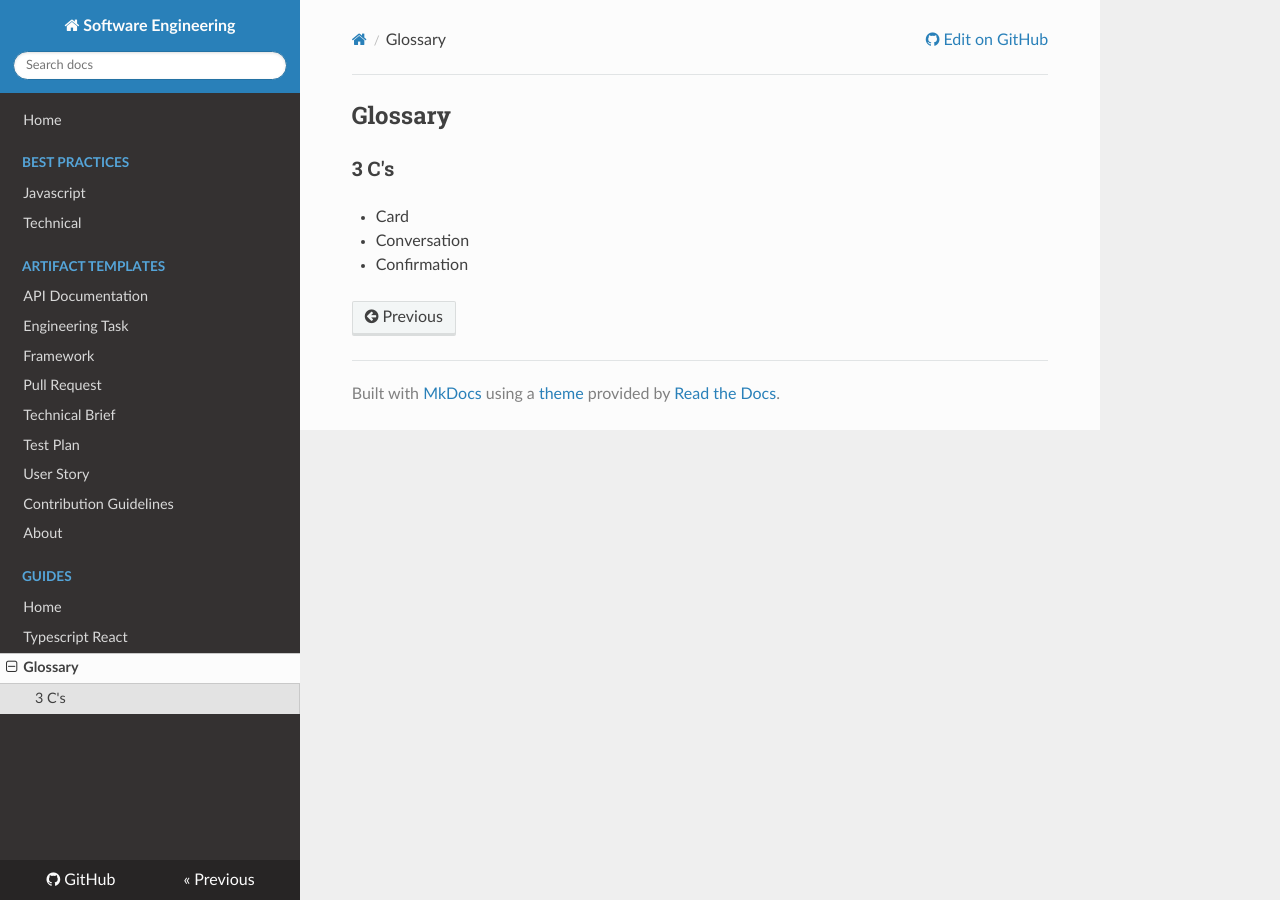
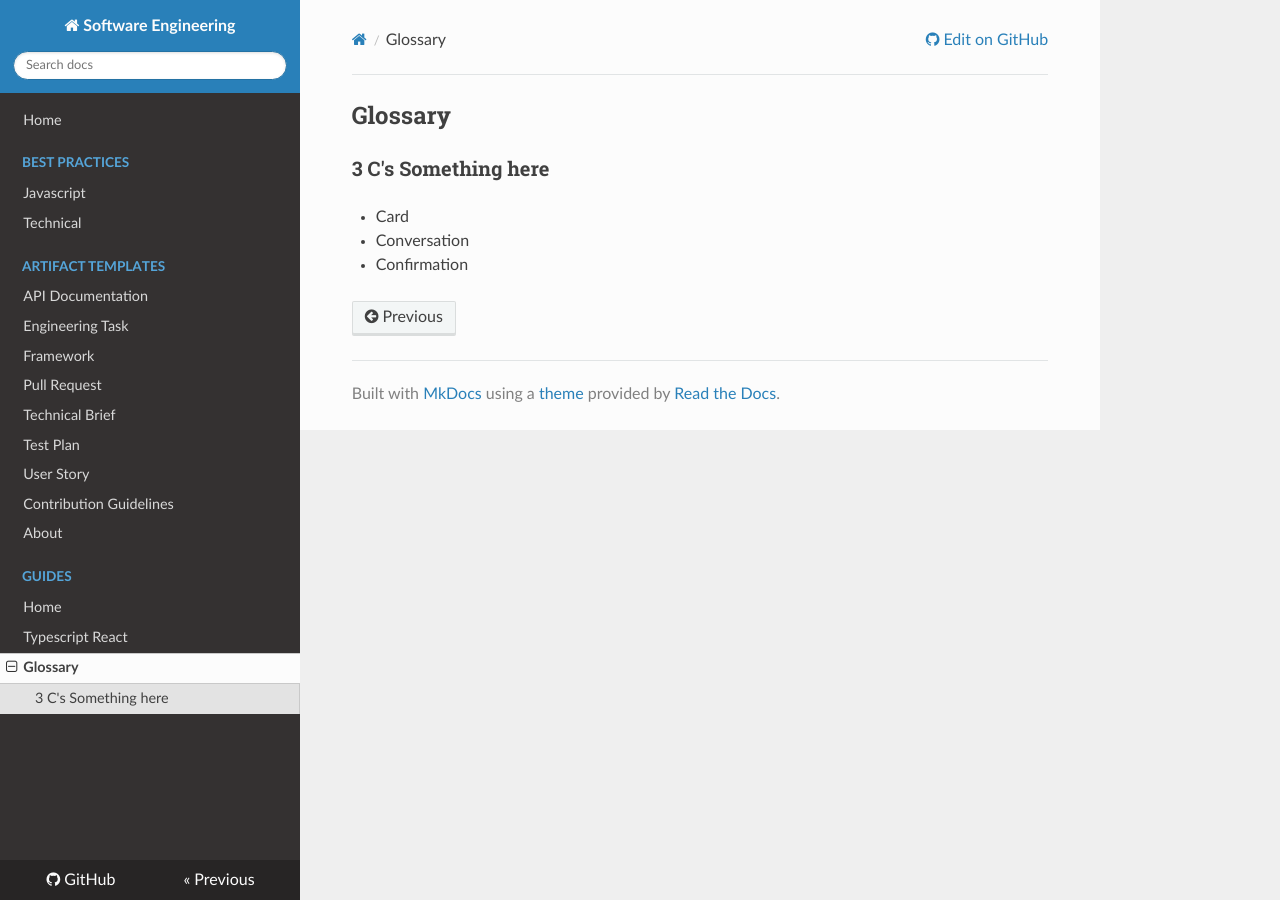
Before and after one commit to ttatro32690/software-engineering-docs, an MkDocs documentation site: the page built from docs/glossary.md, in a window 1280 px wide. Built offline with MkDocs 1.6.1, drawn with Linux system fonts in a browser that asks for light colours; nearby versions of some CDN libraries.

```diff
--- a/docs/glossary.md
+++ b/docs/glossary.md
@@ -1,6 +1,6 @@
 ## Glossary
 
-### 3 C's
+### 3 C's Something here
 + Card
 + Conversation
 + Confirmation
```
